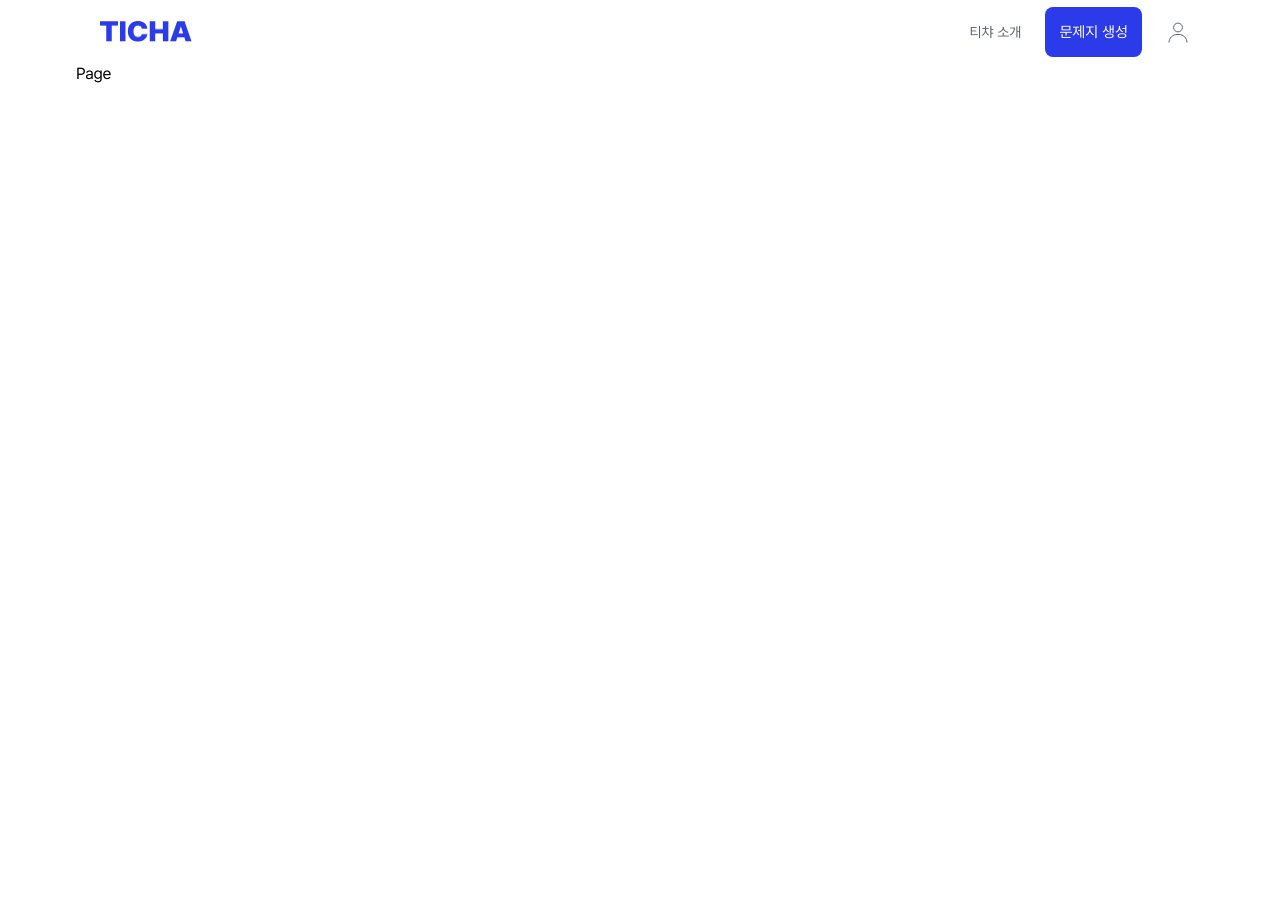
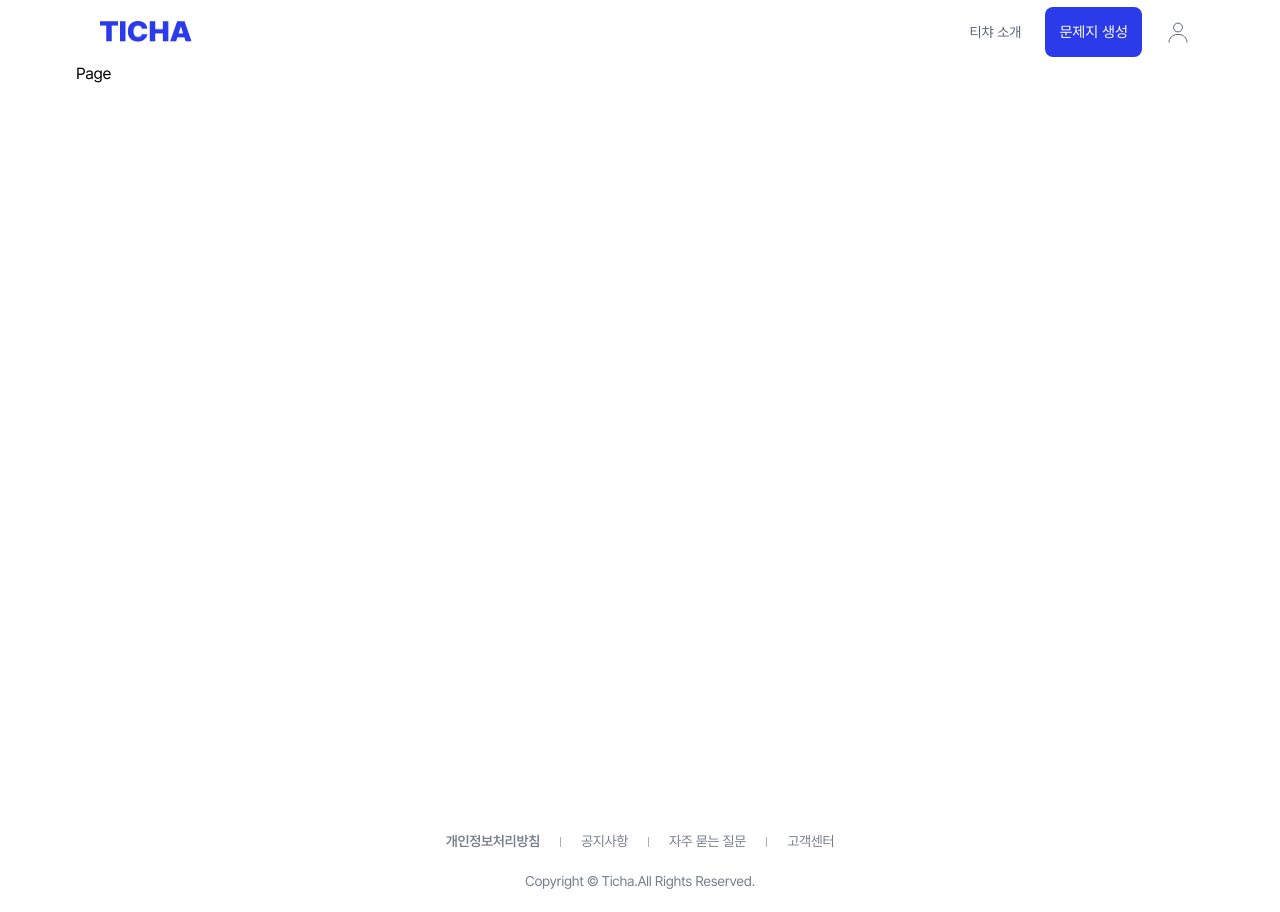
Before and after one commit to ticha-ai/ticha-FE, a Next.js app: page / in a window 1280 px wide. Before the commit the page ends 800 px from the top, so only its background shows below. Built offline with nearby package versions, Linux system fonts and the light colour scheme.

Commit message:
feat: 페이지 레이아웃에 Footer 추가

```diff
--- a/src/components/ServiceLayout/index.tsx
+++ b/src/components/ServiceLayout/index.tsx
@@ -1,5 +1,6 @@
 import { ReactNode } from 'react';
 
+import Footer from '../Footer';
 import Navbar from '../Navbar';
 import style from './style.module.css';
 
@@ -8,7 +9,7 @@ const ServiceLayout = ({ children }: { children: ReactNode }) => {
     <div className={style.container}>
       <Navbar />
       <main className={style.main}>{children}</main>
-      {/* footer */}
+      <Footer />
     </div>
   );
 };
```
